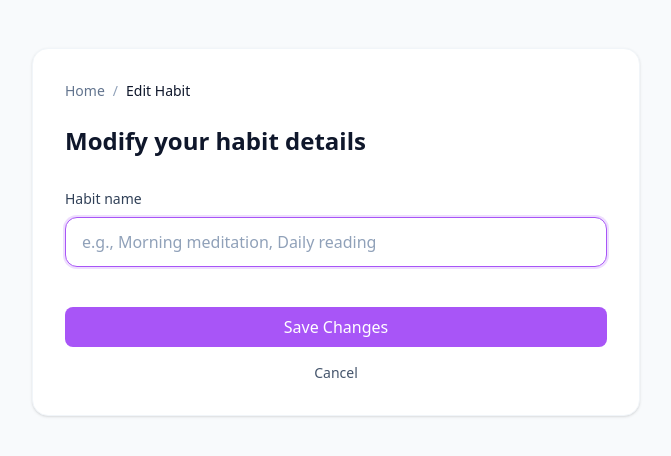
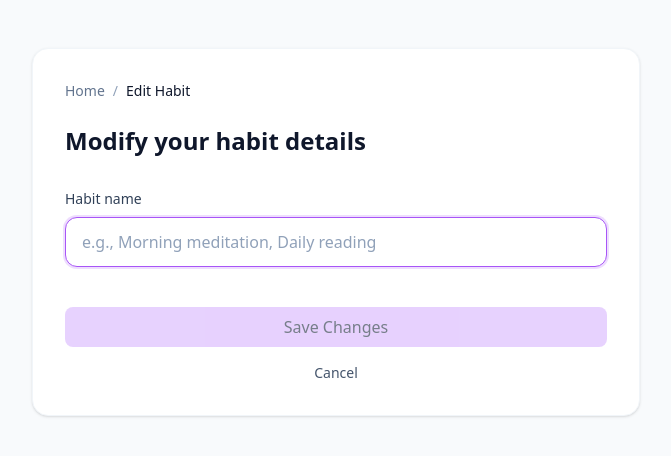
Before and after one commit to EveSatke/habits-app, a Vue app: page /edit-habit/1 in a window 1280 px wide. Shown: the top 456 px of the page, without its empty margins (304-975 px from the left). Built offline with nearby package versions, Linux system fonts and the light colour scheme.

Commit message:
Habit form warnings fixes

```diff
--- a/src/components/habits/HabitForm.vue
+++ b/src/components/habits/HabitForm.vue
@@ -34,19 +34,74 @@ const date = computed(() => {
   return route.params.date || new Date().toISOString().split('T')[0];
 });
 
+const isDirty = ref(false);
+
+type ValidationResult = {
+  isValid: boolean;
+  message?: string;
+};
+
+const validateHabit = (value: string): ValidationResult => {
+  const trimmedValue = value.trim();
+
+  if (trimmedValue.length === 0) {
+    return {
+      isValid: false,
+      message: 'Please enter a habit name',
+    };
+  }
+
+  if (trimmedValue.length < 3) {
+    return {
+      isValid: false,
+      message: 'Habit name must be at least 3 characters long',
+    };
+  }
+
+  if (habitStore.doesHabitExist(trimmedValue)) {
+    return {
+      isValid: false,
+      message: 'This habit already exists',
+    };
+  }
+
+  return { isValid: true };
+};
+
+const validateInput = () => {
+  isDirty.value = true;
+  const result = validateHabit(habitName.value);
+  errors.value.name = result.message;
+};
+
+const handleInput = () => {
+  if (isDirty.value) {
+    errors.value.name = validateHabit(habitName.value.trim()).message;
+  }
+};
+
+const isButtonDisabled = computed(() => {
+  const value = habitName.value.trim();
+  return value.length < 3 || habitStore.doesHabitExist(value);
+});
+
 async function handleSubmit() {
   try {
-    if (habitName.value.trim().length < 3) {
-      errors.value.name = 'Habit name must be at least 3 characters long';
+    const value = habitName.value.trim();
+    const error = validateHabit(value).message;
+
+    if (error) {
+      errors.value.name = error;
       return;
     }
+
     if (isEditMode.value) {
-      const success = habitStore.editHabit(props.habit.id, habitName.value);
+      const success = habitStore.editHabit(props.habit.id, value);
       if (!success) {
         throw new Error('Failed to edit habit');
       }
     } else {
-      habitStore.addHabit(habitName.value, date.value as string);
+      habitStore.addHabit(value, date.value as string);
     }
     await router.push(`/day/${date.value as string}`);
   } catch (error) {
@@ -67,11 +122,12 @@ async function handleSubmit() {
           type="text"
           id="habit-name"
           v-model="habitName"
+          @blur="validateInput"
+          @input="handleInput"
           placeholder="e.g., Morning meditation, Daily reading"
           class="w-full px-4 py-3 bg-slate-50 border border-slate-200 rounded-xl placeholder:text-slate-400 focus:bg-white focus:outline-none focus:ring-2 focus:ring-primary-500/20 focus:border-primary-500 transition-all duration-200"
           :class="{
-            'border-red-300 focus:ring-red-500/20 focus:border-red-500':
-              errors.name,
+            'border-red-300': errors.name,
           }"
           required
           minlength="3"
@@ -79,21 +135,30 @@ async function handleSubmit() {
           autocomplete="off"
           autofocus
         />
-      </div>
 
-      <p
-        v-if="errors.name"
-        class="flex items-center gap-1.5 text-sm text-red-500 mt-1.5"
-      >
-        <span>⚠️</span>
-        {{ errors.name }}
-      </p>
-      <div v-if="errors.submit" class="text-red-500 text-sm">
-        {{ errors.submit }}
+        <div
+          v-if="errors.name"
+          class="mt-2 flex items-center gap-2 text-sm text-red-500"
+        >
+          <svg
+            class="w-4 h-4"
+            fill="none"
+            stroke="currentColor"
+            viewBox="0 0 24 24"
+          >
+            <path
+              stroke-linecap="round"
+              stroke-linejoin="round"
+              stroke-width="2"
+              d="M12 8v4m0 4h.01M21 12a9 9 0 11-18 0 9 9 0 0118 0z"
+            />
+          </svg>
+          {{ errors.name }}
+        </div>
       </div>
     </div>
     <div class="flex flex-col gap-4 pt-4">
-      <Button type="submit" :disabled="!habitName.trim()" class="w-full">
+      <Button type="submit" :disabled="isButtonDisabled" class="w-full">
         {{ isEditMode ? 'Save Changes' : 'Create Habit' }}
       </Button>
       <button
--- a/src/components/ui/BaseButton.vue
+++ b/src/components/ui/BaseButton.vue
@@ -16,12 +16,18 @@ withDefaults(defineProps<Props>(), {
   <button
     :type="type"
     :disabled="disabled"
-    class="px-4 py-2 rounded-lg font-medium transition-colors hover:cursor-pointer"
+    class="px-4 py-2 rounded-lg font-medium transition-colors"
     :class="{
-      'bg-primary-500 text-white hover:bg-primary-600': variant === 'primary',
+      'bg-primary-500 text-white hover:bg-primary-600':
+        variant === 'primary' && !disabled,
       'bg-white text-slate-600 hover:bg-slate-50 border border-slate-200':
-        variant === 'secondary',
-      'bg-red-500 text-white hover:bg-red-600': variant === 'danger',
+        variant === 'secondary' && !disabled,
+      'bg-red-500 text-white hover:bg-red-600':
+        variant === 'danger' && !disabled,
+      'opacity-60 ': disabled,
+      'bg-primary-300': disabled && variant === 'primary',
+      'bg-slate-100': disabled && variant === 'secondary',
+      'bg-red-300': disabled && variant === 'danger',
     }"
   >
     <slot />
--- a/src/stores/habits.ts
+++ b/src/stores/habits.ts
@@ -24,6 +24,13 @@ export const useHabitsStore = defineStore('habitsStore', {
       state =>
       (date: string, habitId: string): boolean => {
         return Boolean(state.completions[date]?.[habitId]);
+      },
+    doesHabitExist:
+      state =>
+      (name: string): boolean => {
+        return state.habits.some(
+          habit => habit.name.toLowerCase() === name.toLowerCase().trim()
+        );
       },
   },
   actions: {
```
